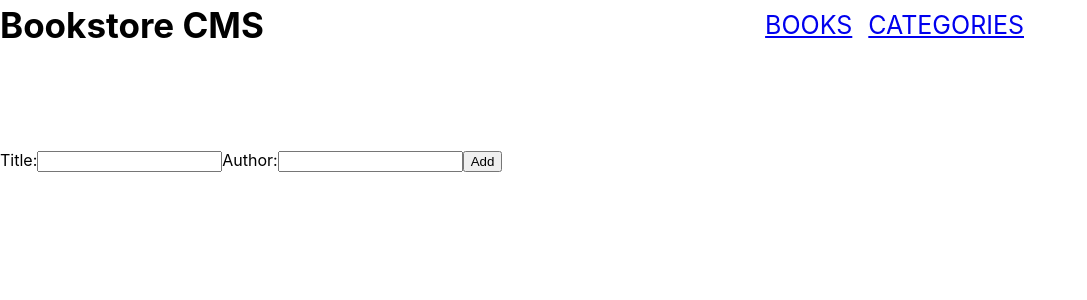
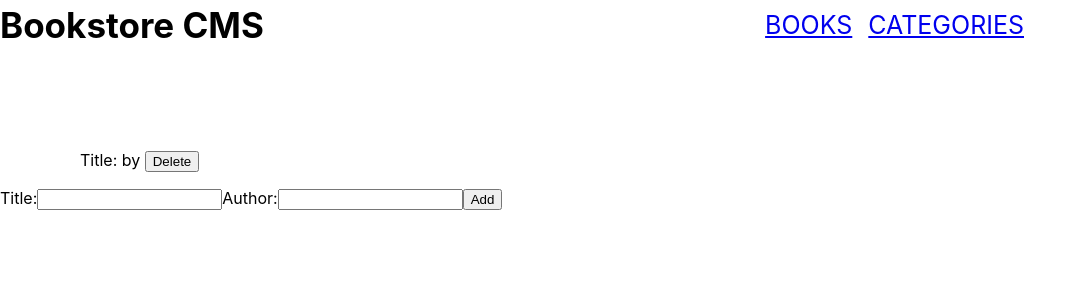
Before and after one commit to Draxeytina/Bookstore, a React (Create React App) app: page / in a window 1280 px wide. Shown: the top 300 px of the page, without its empty margins (0-1087 px from the left). Built offline with nearby package versions, Linux system fonts and the light colour scheme.

Commit message:
update Bookslist, merge with book, delete book

```diff
--- a/src/components/Book.js
+++ /dev/null
@@ -1,23 +0,0 @@
-// import React from 'react';
-
-// export default function Book(props) {
-//   // eslint-disable-next-line react/prop-types
-//   const { title, author } = props;
-//   return (
-//     <li>
-//       Title:
-//       {' '}
-//       {title}
-//       {' '}
-//       by
-//       {' '}
-//       {author}
-//       {' '}
-//       <button type="button">Delete</button>
-//     </li>
-//   );
-// }
-
-export default function Book() {
-  return null;
-}
--- a/src/components/BooksList.js
+++ b/src/components/BooksList.js
@@ -1,9 +1,26 @@
-import Book from './Book';
+import React from 'react';
+import PropTypes from 'prop-types';
 
-export default function BooksList() {
+export default function BooksList({ Author, Title, Index }) {
   return (
     <ul>
-      <Book />
+      <li className={Index}>
+        Title:
+        {' '}
+        {Title}
+        {' '}
+        by
+        {' '}
+        {Author}
+        {' '}
+        <button type="button">Delete</button>
+      </li>
     </ul>
   );
 }
+
+BooksList.propTypes = {
+  Author: PropTypes.string.isRequired,
+  Title: PropTypes.string.isRequired,
+  Index: PropTypes.number.isRequired,
+};
```
